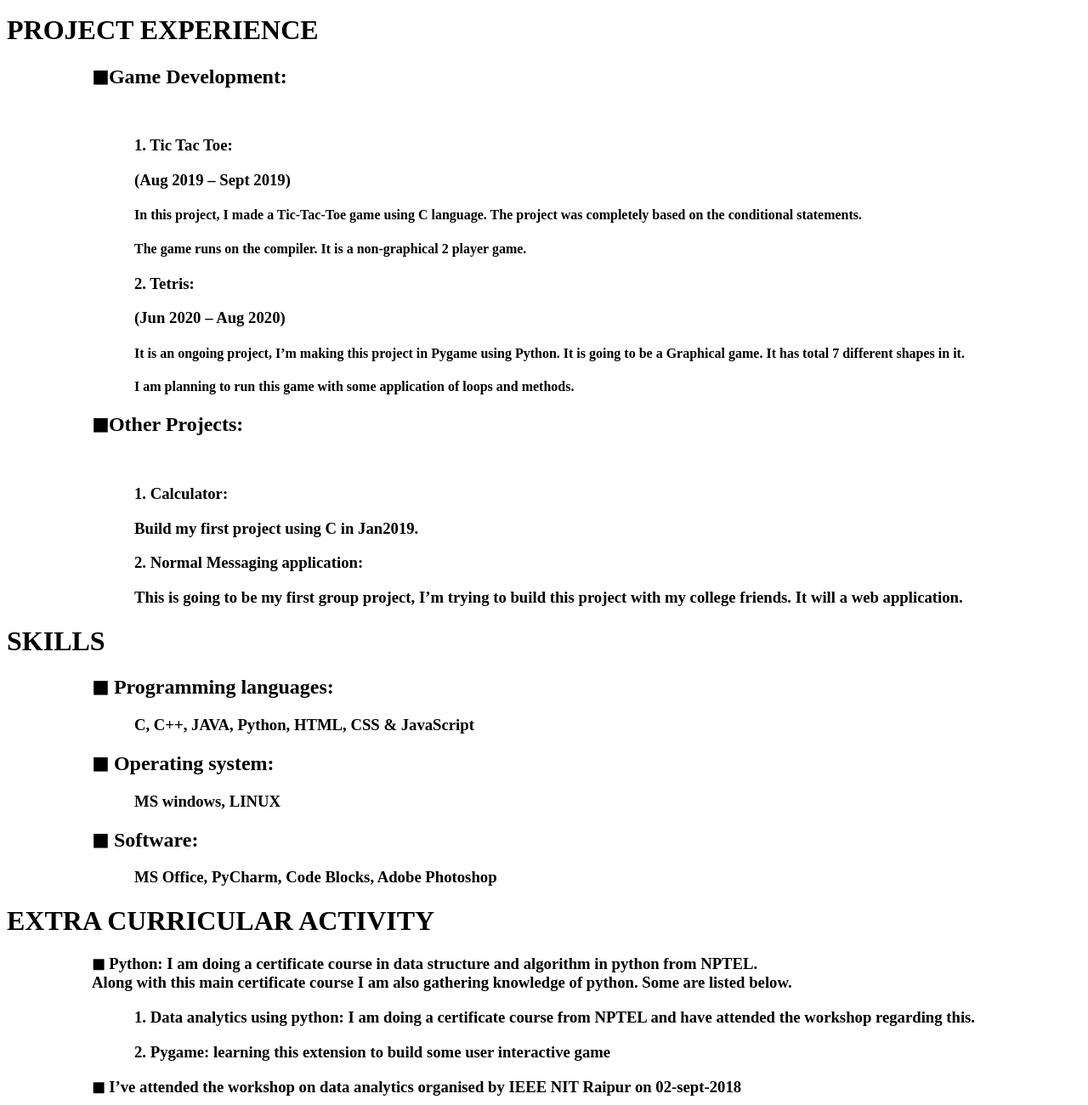
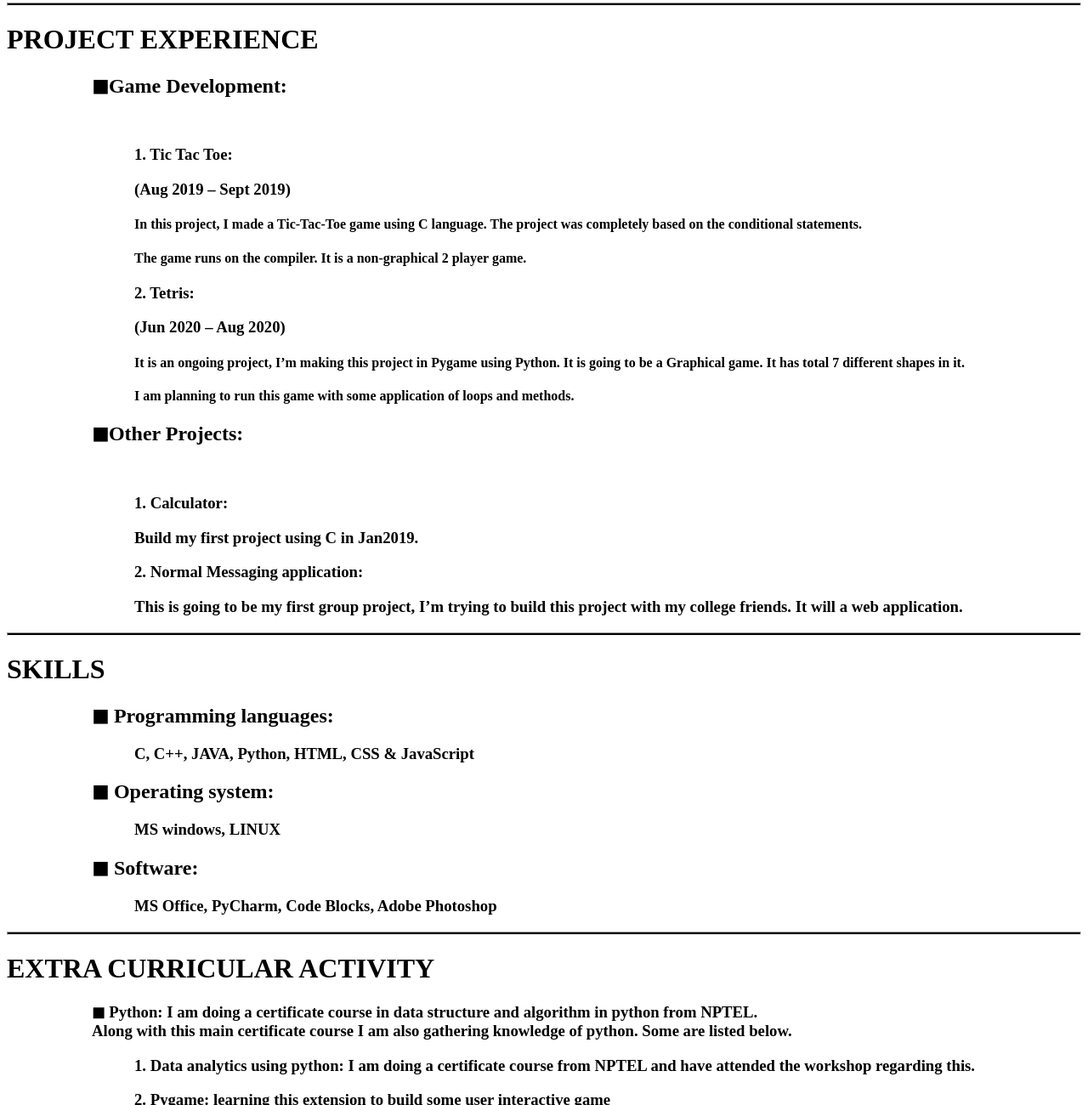
Before and after one commit to MrSomeshAwasthi/cv, a plain HTML site: page index.html in a window 1280 px wide. Shown: the part 457-1757 px from the top of the page at 85% size. Drawn offline with Linux system fonts and the light colour scheme.

Commit message:
Update index.html

```diff
--- a/index.html
+++ b/index.html
@@ -5,6 +5,12 @@
     <meta http-equiv="X-UA-Compatible" content="IE=edge">
     <meta name="viewport" content="width=device-width, initial-scale=1.0">
     <title>CV</title>
+    <style>
+        hr{   height:2px;   background-color:black;}
+        h2{   padding-left: 100px;}
+        h3{   padding-left: 150px;}
+        h4{   padding-left: 150px;}
+    </style>
 </head>
 <body>
     <center><h1 style="font-family: algerian;">SOMESH AWASTHI</h1></center>
@@ -25,7 +31,7 @@
             <td>near anustha residency bhilai </td>
         </tr>
     </table>
-    <hr style="height:3px;background-color:black;">
+    <hr>
     <h1>EDUCATION</h1><br>
     <table>
         <tr>
@@ -44,47 +50,48 @@
             <td>CPI-7.87</td>
         </tr>
     </table><br>
+    <hr>
     <h1>PROJECT EXPERIENCE</h1>
-    <h2 style="padding-left: 100px;">◼Game Development:</h2><br>
-    <h3 style="padding-left: 150px;">1.   Tic Tac Toe:</h3>
-    <h3 style="padding-left: 150px;">(Aug 2019 – Sept 2019)</h3>
-    <h4 style="padding-left: 150px;">In this project, I made a Tic-Tac-Toe game using C language. The project was completely based on the conditional statements.</h4>
-    <h4 style="padding-left: 150px;">The game runs on the compiler. It is a non-graphical 2 player game.</h4>
+    <h2>◼Game Development:</h2><br>
+    <h3>1.   Tic Tac Toe:</h3>
+    <h3>(Aug 2019 – Sept 2019)</h3>
+    <h4>In this project, I made a Tic-Tac-Toe game using C language. The project was completely based on the conditional statements.</h4>
+    <h4>The game runs on the compiler. It is a non-graphical 2 player game.</h4>
 
 
-    <h3 style="padding-left: 150px;">2.   Tetris:</h3>
-    <h3 style="padding-left: 150px;">(Jun 2020 – Aug 2020)</h3>
-    <h4 style="padding-left: 150px;">It is an ongoing project, I’m making this project in Pygame using Python. It is going to be a Graphical game. It has total 7 different shapes in it. </h4>
-    <h4 style="padding-left: 150px;"> I am planning to run this game with some application of loops and methods.</h4>
+    <h3>2.   Tetris:</h3>
+    <h3>(Jun 2020 – Aug 2020)</h3>
+    <h4>It is an ongoing project, I’m making this project in Pygame using Python. It is going to be a Graphical game. It has total 7 different shapes in it. </h4>
+    <h4> I am planning to run this game with some application of loops and methods.</h4>
 
 
-
-    <h2 style="padding-left: 100px;">◼Other Projects:</h2><br>
-    <h3 style="padding-left: 150px;">1.   Calculator:</h3>
-    <h3 style="padding-left: 150px;">Build my first project using C in Jan2019.</h3>
+    <h2>◼Other Projects:</h2><br>
+    <h3>1.   Calculator:</h3>
+    <h3>Build my first project using C in Jan2019.</h3>
 
 
-    <h3 style="padding-left: 150px;">2.   Normal Messaging application:</h3>
-    <h3 style="padding-left: 150px;">This is going to be my first group project, I’m trying to build this project with my college friends. It will a web application. </h3>
+    <h3>2.   Normal Messaging application:</h3>
+    <h3>This is going to be my first group project, I’m trying to build this project with my college friends. It will a web application. </h3>
+
+    <hr>
+
+    <h1>SKILLS</h1>
+    <h2>◼    Programming languages: </h2>
+    <h3> C, C++, JAVA, Python, HTML, CSS & JavaScript</h3>
 
 
+    <h2>◼    Operating system:  </h2>
+    <h3> MS windows, LINUX</h3>
 
-    <h1>SKILLS</h1>
-    <h2 style="padding-left: 100px;">◼    Programming languages: </h2>
-    <h3 style="padding-left: 150px;"> C, C++, JAVA, Python, HTML, CSS & JavaScript</h3>
+    <h2>◼    Software: </h2>
+    <h3>MS Office, PyCharm, Code Blocks, Adobe Photoshop</h3>
 
-
-    <h2 style="padding-left: 100px;">◼    Operating system:  </h2>
-    <h3 style="padding-left: 150px;"> MS windows, LINUX</h3>
-
-    <h2 style="padding-left: 100px;">◼    Software: </h2>
-    <h3 style="padding-left: 150px;">MS Office, PyCharm, Code Blocks, Adobe Photoshop</h3>
-
+    <hr style="height:2px;background-color:black;">
 
     <h1>EXTRA CURRICULAR ACTIVITY</h1>
     <h3 style="padding-left: 100px;">◼ 	Python: I am doing a certificate course in data structure and algorithm in python from NPTEL. <br> Along with this main certificate course I am also gathering knowledge of python. Some are listed below.  </h3>
-    <h3 style="padding-left: 150px;">1.	Data analytics using python: I am doing a certificate course from NPTEL and have attended the workshop regarding this.</h3>
-    <h3 style="padding-left: 150px;">2.	Pygame: learning this extension to build some user interactive game</h3>
+    <h3>1.	Data analytics using python: I am doing a certificate course from NPTEL and have attended the workshop regarding this.</h3>
+    <h3>2.	Pygame: learning this extension to build some user interactive game</h3>
 
     <h3 style="padding-left: 100px;">◼	I’ve attended the workshop on data analytics organised by IEEE NIT Raipur on 02-sept-2018</h3>
     <h3 style="padding-left: 100px;">◼	I’ve participated in the event one dollar venture organised by E - cell under Entrepreneurship boot camp (Oct - 2019).</h3>
```
